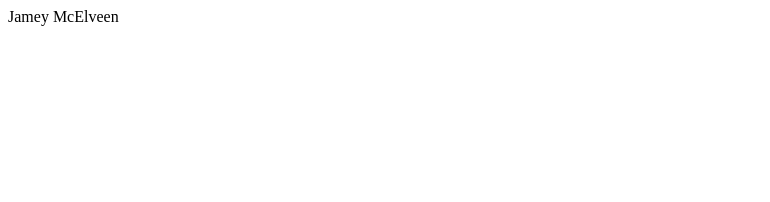
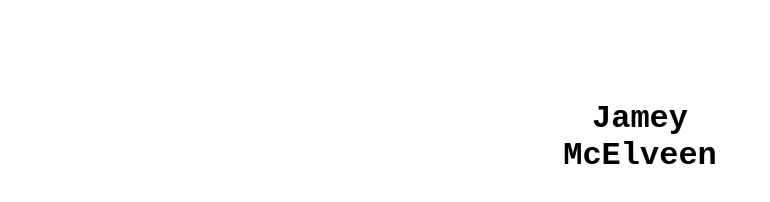
Before and after one commit to jameymcelveen/jameymcelveen.github.io, a website: page index.html in a window 1280 px wide. Shown: the whole page, without its empty margins (0-770 px from the left). Drawn offline with Linux system fonts and the light colour scheme.

Commit message:
add very basic style

```diff
--- a/index.html
+++ b/index.html
@@ -3,9 +3,21 @@
 <head>
     <meta charset="UTF-8">
     <title>Jamey McElveen</title>
+    <style>
+        body {
+            font-family: "Courier New", Courier, serif;
+        }
+        .title {
+            text-align: center;
+            width: 200px;
+            margin: 100px auto;
+        }
+    </style>
 </head>
 <body>
-    <header>Jamey McElveen</header>
+    <header>
+        <div class="title"><h1>Jamey McElveen</h1></div>
+    </header>
     <main></main>
     <footer></footer>
 </body>
```
